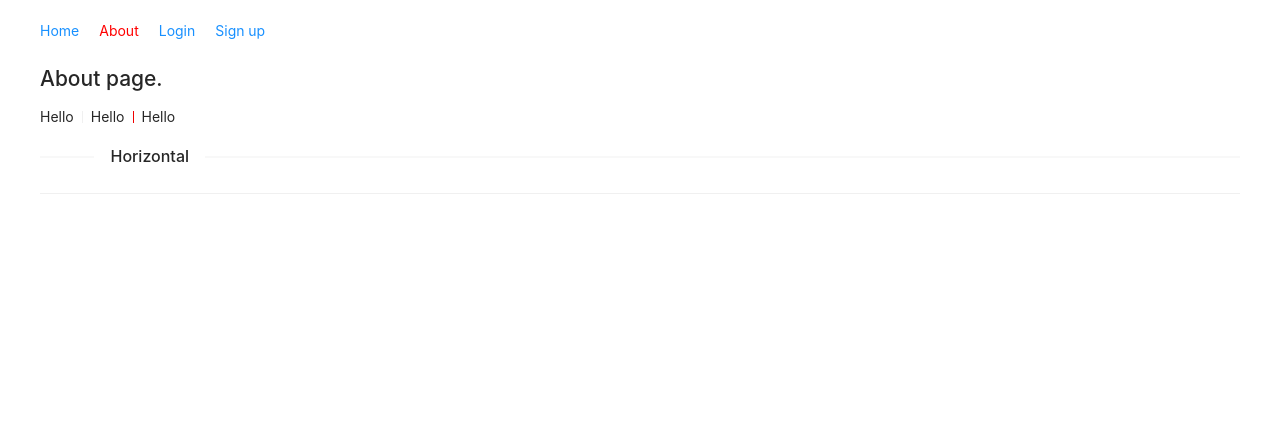
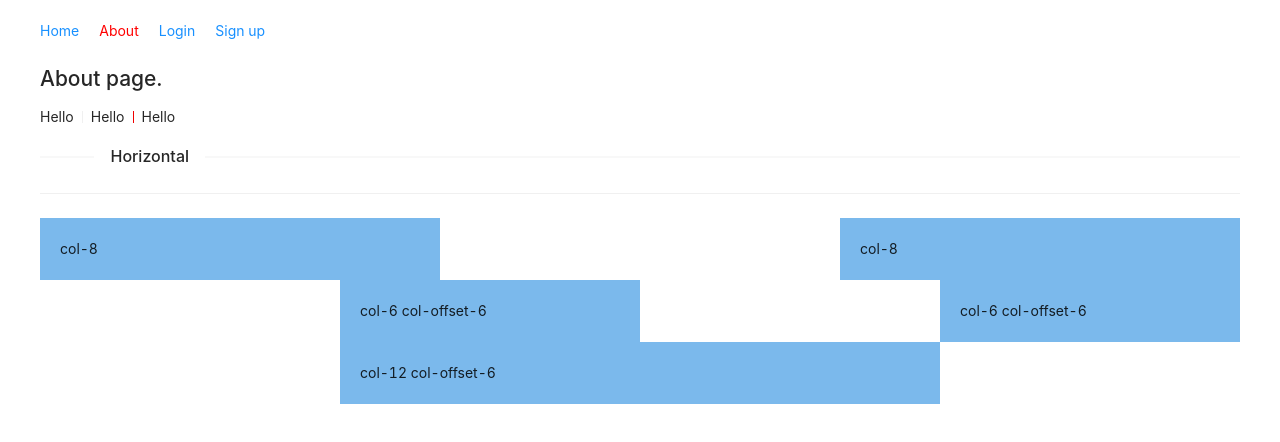
Before and after one commit to xBoot101/adam, a React (Create React App) app: page /about in a window 1280 px wide. Shown: the top 442 px of the page. Built offline with nearby package versions, Linux system fonts and the light colour scheme.

Commit message:
layout added

```diff
--- a/src/App.scss
+++ b/src/App.scss
@@ -22,3 +22,8 @@ li {
 	display: inline-block;
 	margin-right: 20px;
 }
+
+.my-col {
+	background-color: #7bb9ec;
+	padding: 20px;
+}
--- a/src/pages/About.js
+++ b/src/pages/About.js
@@ -1,4 +1,4 @@
-import { Divider } from 'antd';
+import { Col, Divider, Row } from 'antd';
 import React from 'react';
 
 const About = () => {
@@ -15,6 +15,27 @@ const About = () => {
 			<span>Hello</span>
 			<Divider orientation='left'>Horizontal</Divider>
 			<Divider></Divider>
+			<Row>
+				<Col className='my-col' span={8}>
+					col-8
+				</Col>
+				<Col className='my-col' span={8} offset={8}>
+					col-8
+				</Col>
+			</Row>
+			<Row>
+				<Col className='my-col' span={6} offset={6}>
+					col-6 col-offset-6
+				</Col>
+				<Col className='my-col' span={6} offset={6}>
+					col-6 col-offset-6
+				</Col>
+			</Row>
+			<Row>
+				<Col className='my-col' span={12} offset={6}>
+					col-12 col-offset-6
+				</Col>
+			</Row>
 		</div>
 	);
 };
--- a/src/pages/Home.js
+++ b/src/pages/Home.js
@@ -5,7 +5,7 @@ import {
 	SmileOutlined,
 	TwitterOutlined,
 } from '@ant-design/icons';
-import { Button, Tooltip, Space, Divider, Typography } from 'antd';
+import { Button, Tooltip, Space, Divider, Typography, Row, Col } from 'antd';
 import './Home.scss';
 
 const { Title, Paragraph, Text } = Typography;
@@ -65,6 +65,44 @@ const Home = () => {
 					</Button>
 				</Tooltip>
 			</Space>
+			<h2>Learn Ant Design Grid</h2>
+			<Row>
+				<Col span={24}>col</Col>
+			</Row>
+			<Row>
+				<Col span={12}>col-12</Col>
+				<Col span={12}>col-12</Col>
+			</Row>
+			<Row>
+				<Col span={8}>col-8</Col>
+				<Col span={8}>col-8</Col>
+				<Col span={8}>col-8</Col>
+			</Row>
+			<Row>
+				<Col span={6}>col-6</Col>
+				<Col span={6}>col-6</Col>
+				<Col span={6}>col-6</Col>
+				<Col span={6}>col-6</Col>
+			</Row>
+			<Row>
+				<Col span={8}>col-8</Col>
+				<Col span={8} offset={8}>
+					col-8
+				</Col>
+			</Row>
+			<Row>
+				<Col span={6} offset={6}>
+					col-6 col-offset-6
+				</Col>
+				<Col span={6} offset={6}>
+					col-6 col-offset-6
+				</Col>
+			</Row>
+			<Row>
+				<Col span={12} offset={6}>
+					col-12 col-offset-6
+				</Col>
+			</Row>
 		</div>
 	);
 };
```
